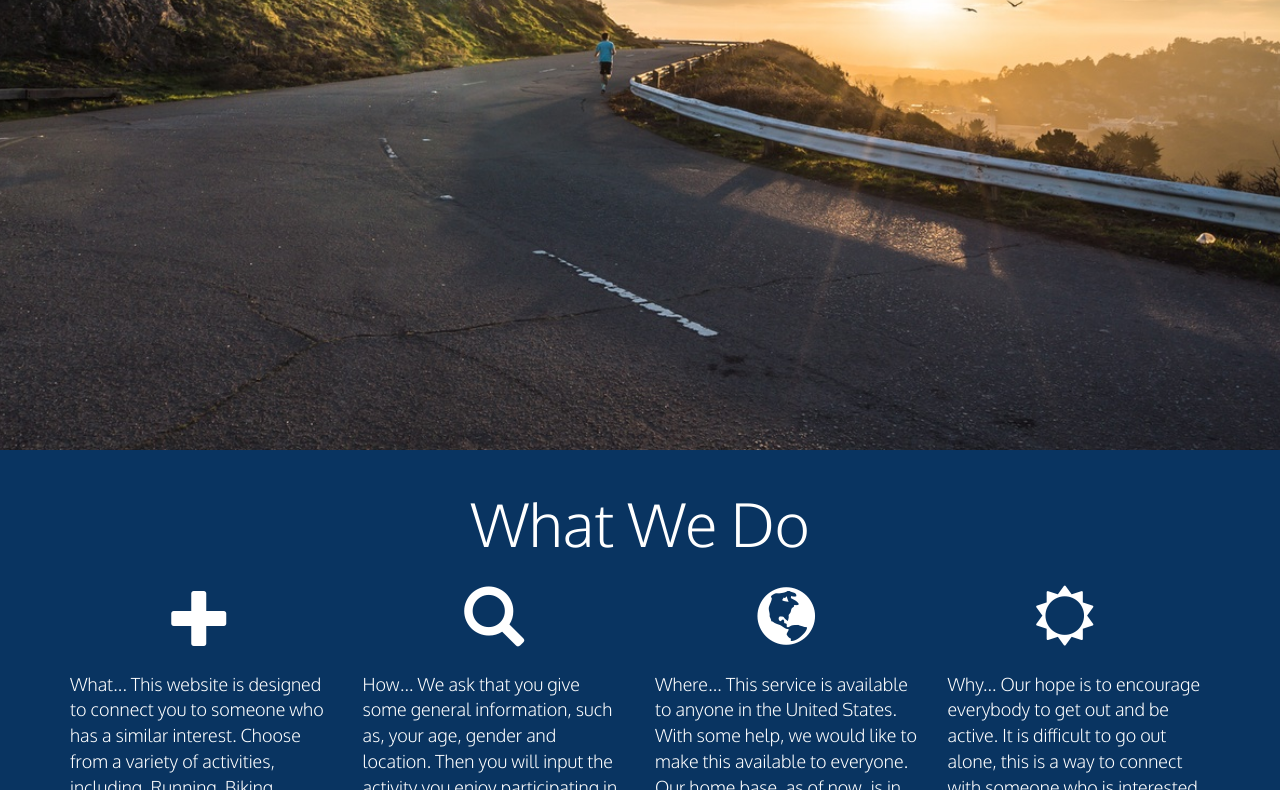
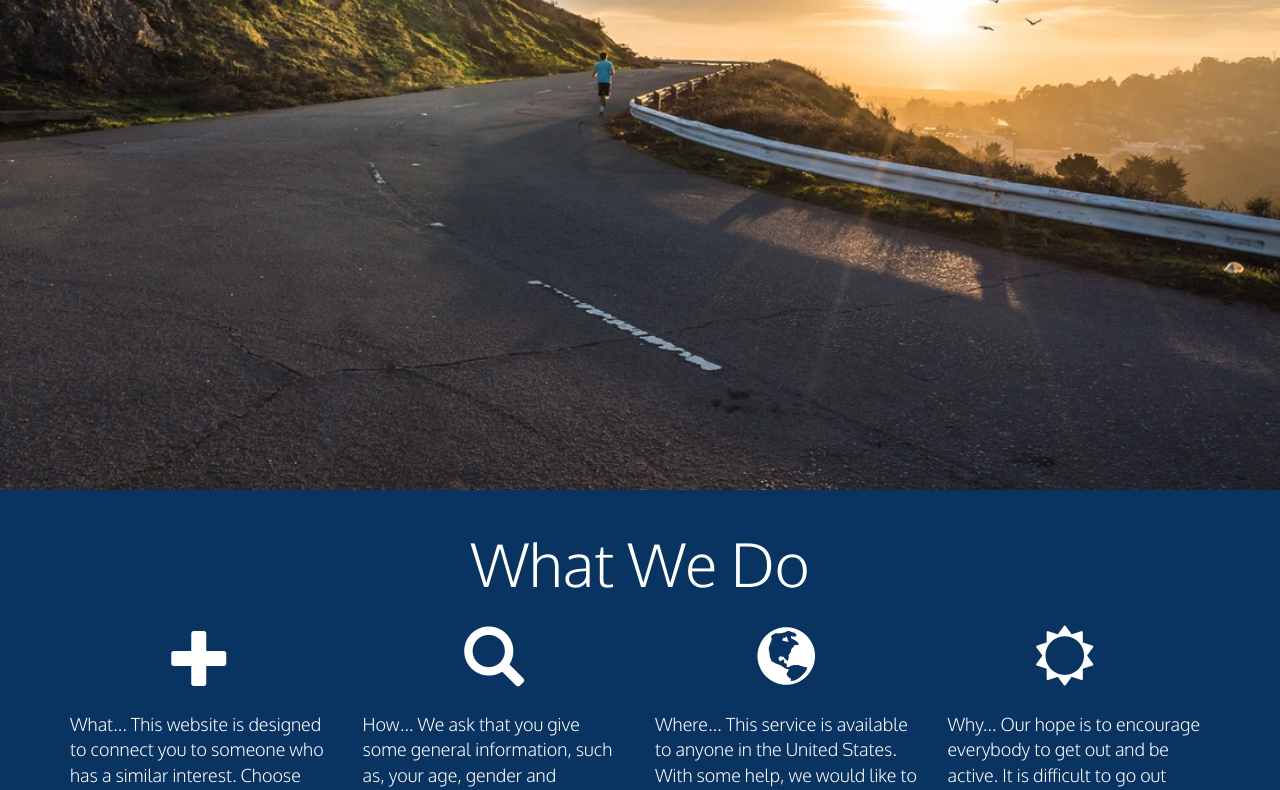
Before and after one commit to KierstonHill83/Capstone-Project, a website: page client/views/index.html in a window 1280 px wide. Shown: the part 360-1150 px from the top of the page. Drawn offline with nearby package versions, Linux system fonts and the light colour scheme; some packages are replaced by stand-ins of ours; no server answers.

Commit message:
Updated css

```diff
--- a/client/css/main.css
+++ b/client/css/main.css
@@ -38,7 +38,7 @@ a {
   text-align: center;
   background: url(/img/running2.jpeg) no-repeat center center;
   background-size: cover;
-  height: 810px;
+  height: 850px;
 }
 
 .carousel-move {
```
